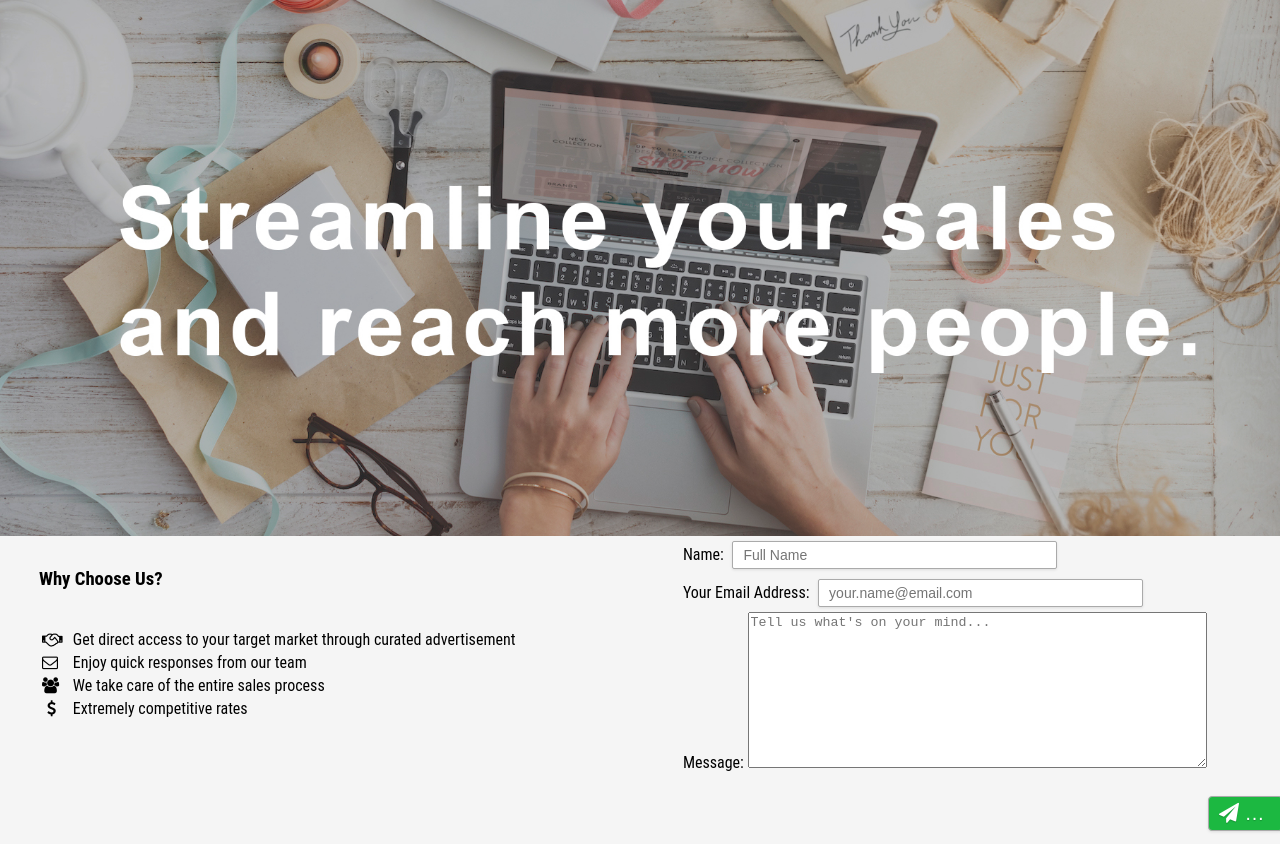
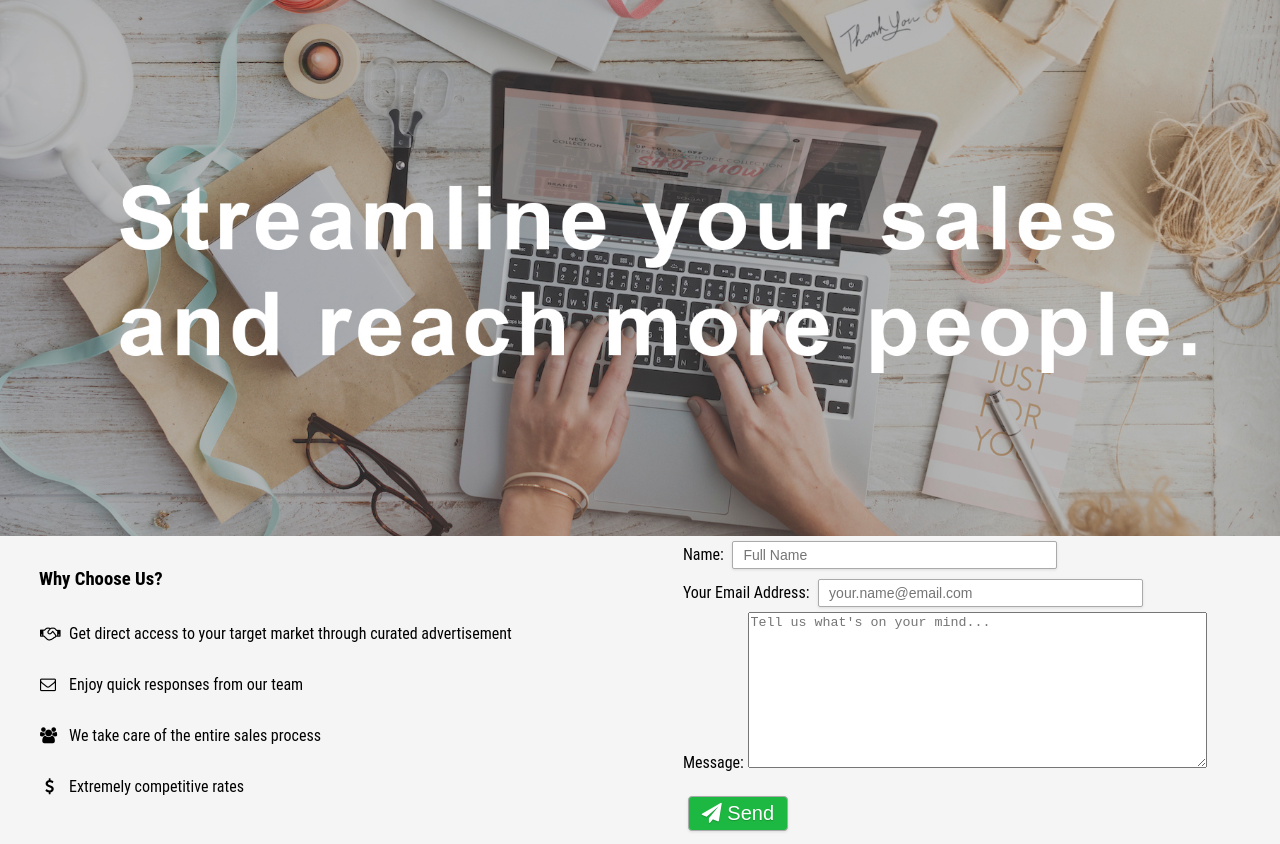
Before and after one commit to sendacrate/sendacrate.github.io, a plain HTML site: page contact.html in a window 1280 px wide. Drawn offline with nearby package versions, Linux system fonts and the light colour scheme.

Commit message:
fix send button

```diff
--- a/contact.html
+++ b/contact.html
@@ -151,18 +151,29 @@ textarea {
   border-radius: 4px;
   text-shadow: 0 1px 1px rgba(0, 0, 0, 0.2);
   background: rgb(28, 184, 65); /* this is a green */
+  width: 100px;
 }
 .button-xlarge {
   font-size: 125%;
 }
 button {
-  float: right;
+  /*width: 40px;*/
+  /*padding-right: 5%;*/
+  float: left;
 }
 #name, #email {
   width: 50%;
 }
 #message{
   width:75%;
+}
+table {
+    border-collapse: collapse;
+}
+
+td {
+    padding-top: 1em;
+    padding-bottom: 1em;
 }
   </style>
   <meta name="viewport" content="width=device-width, initial-scale=1" />
@@ -211,7 +222,6 @@ button {
 <div id ="info">
   <div id ="left-div">
     <h3>Why Choose Us?</h3>
-    <br>
     <table style="width:100%">
       <tr>
         <td align="justify"><i class="fa fa-handshake-o" aria-hidden="true"></i></td>
@@ -221,6 +231,7 @@ button {
       <tr>
       <td align="justify"><i class="fa fa-envelope-o" aria-hidden="true"></i></td>
       <td>Enjoy quick responses from our team</td>
+
       <tr>
         <td align="justify"><i class="fa fa-users" aria-hidden="true"></i></td>
         <td>We take care of the entire sales process</td>
```
